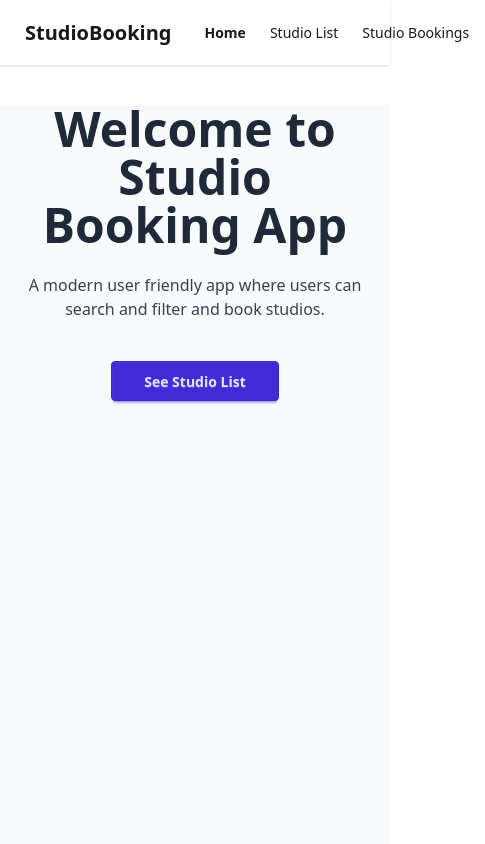
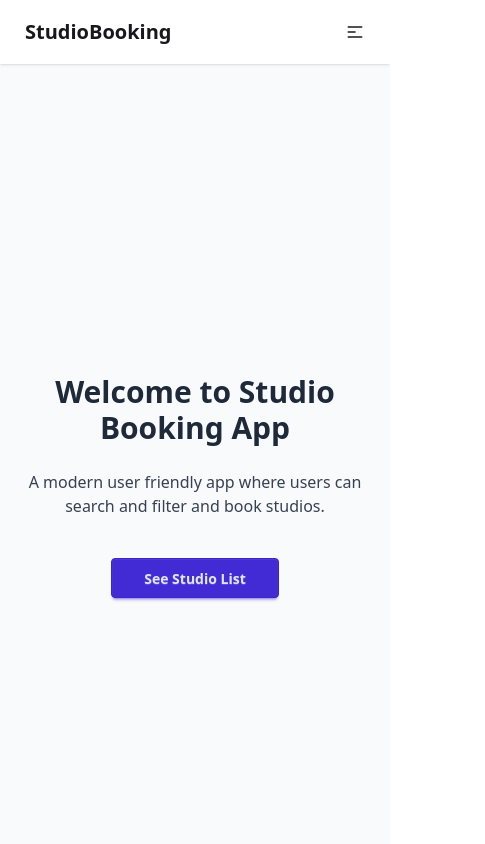
Before and after one commit to AskatAsh/Studio-booking-app, a React (Vite) app: page / in a window 390 px wide. Shown: the top 844 px of the page, 485 px wide, since content can reach past the window. Built offline with nearby package versions, Linux system fonts and the light colour scheme.

Commit message:
added responsive dropdown menu with dynamic navlinks in navbar

```diff
--- a/src/components/Navbar.jsx
+++ b/src/components/Navbar.jsx
@@ -1,16 +1,8 @@
 import { NavLink } from "react-router-dom";
 
 const Navbar = () => {
-  return (
-    <header>
-      <div className="navbar bg-base-100 shadow-sm">
-        <div className="flex-1">
-          <NavLink to="/" className="btn btn-ghost text-xl">
-            StudioBooking
-          </NavLink>
-        </div>
-        <nav className="flex-none">
-          <ul className="menu menu-horizontal px-1">
+  const navlinks = (
+    <>
       <li>
         <NavLink
           to="/"
@@ -32,11 +24,48 @@ const Navbar = () => {
           to="/bookinglist"
           className={({ isActive }) => (isActive ? "font-bold" : "")}
         >
-                Studio Bookings
+          Booking List
         </NavLink>
       </li>
+    </>
+  );
+
+  return (
+    <header>
+      <div className="navbar bg-base-100 shadow-sm">
+        <div className="flex-1">
+          <NavLink to="/" className="btn btn-ghost text-xl">
+            StudioBooking
+          </NavLink>
+        </div>
+        <nav className="flex-none hidden md:block">
+          <ul className="menu menu-horizontal px-1">{navlinks}</ul>
+        </nav>
+        <div className="dropdown">
+          <div tabIndex={0} role="button" className="btn btn-ghost md:hidden">
+            <svg
+              xmlns="http://www.w3.org/2000/svg"
+              className="h-5 w-5"
+              fill="none"
+              viewBox="0 0 24 24"
+              stroke="currentColor"
+            >
+              {" "}
+              <path
+                strokeLinecap="round"
+                strokeLinejoin="round"
+                strokeWidth="2"
+                d="M4 6h16M4 12h8m-8 6h16"
+              />{" "}
+            </svg>
+          </div>
+          <ul
+            tabIndex={0}
+            className="menu menu-sm dropdown-content bg-base-100 rounded-box z-1 mt-3 w-40 p-2 shadow right-0"
+          >
+            {navlinks}
           </ul>
-        </nav>
+        </div>
       </div>
     </header>
   );
--- a/src/pages/Home.jsx
+++ b/src/pages/Home.jsx
@@ -1,6 +1,5 @@
 import { Helmet } from "react-helmet-async";
 import { Link } from "react-router-dom";
-
 
 const Home = () => {
   return (
@@ -8,10 +7,19 @@ const Home = () => {
       <Helmet>
         <title>Home</title>
       </Helmet>
-      <div className="text-center space-y-6 mt-10 max-w-5xl w-11/12 mx-auto">
-        <h1 className="text-5xl font-bold text-gray-800">Welcome to Studio Booking App</h1>
-        <p className="text-gray-700 mb-10">A modern user friendly app where users can search and filter and book studios.</p>
-        <Link to="/studiolist" className="btn btn-primary px-8">See Studio List</Link>
+      <div className="text-center max-w-5xl w-11/12 mx-auto flex items-center justify-center h-svh">
+        <div className="space-y-6">
+          <h1 className="text-3xl sm:text-5xl font-bold text-gray-800">
+            Welcome to Studio Booking App
+          </h1>
+          <p className="text-gray-700 mb-10">
+            A modern user friendly app where users can search and filter and
+            book studios.
+          </p>
+          <Link to="/studiolist" className="btn btn-primary px-8">
+            See Studio List
+          </Link>
+        </div>
       </div>
     </>
   );
```
Lines whose indentation alone changed are shown as unchanged.
